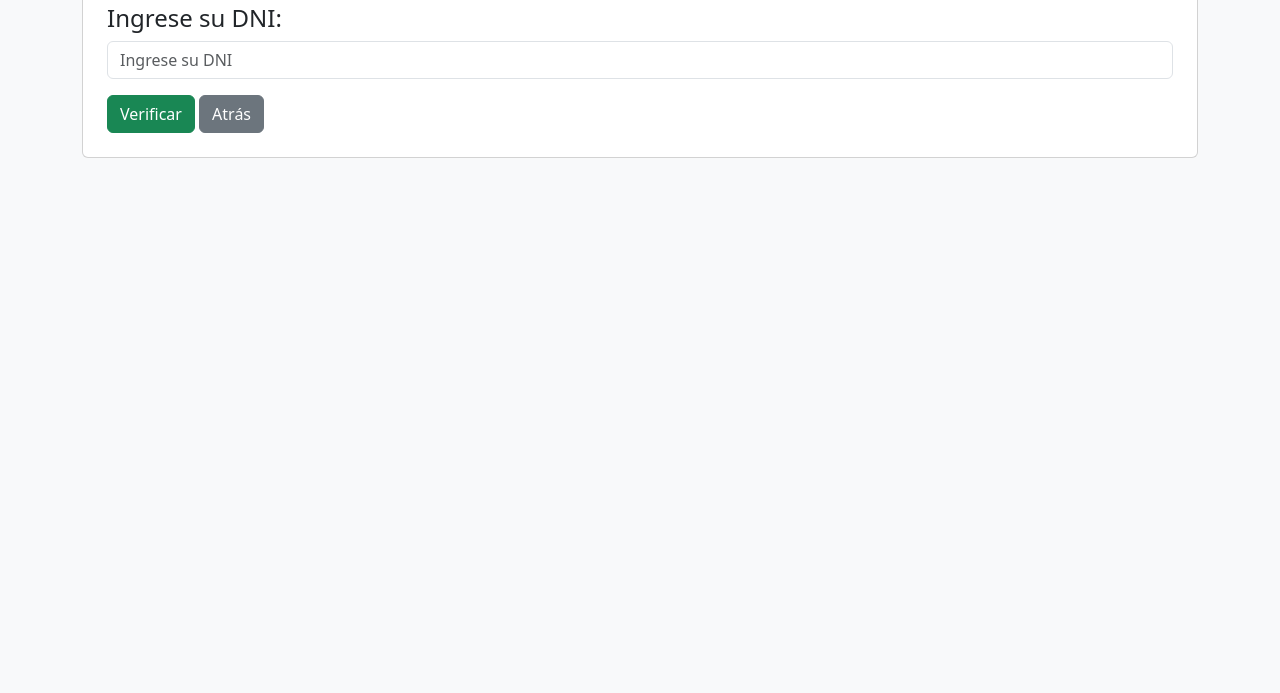
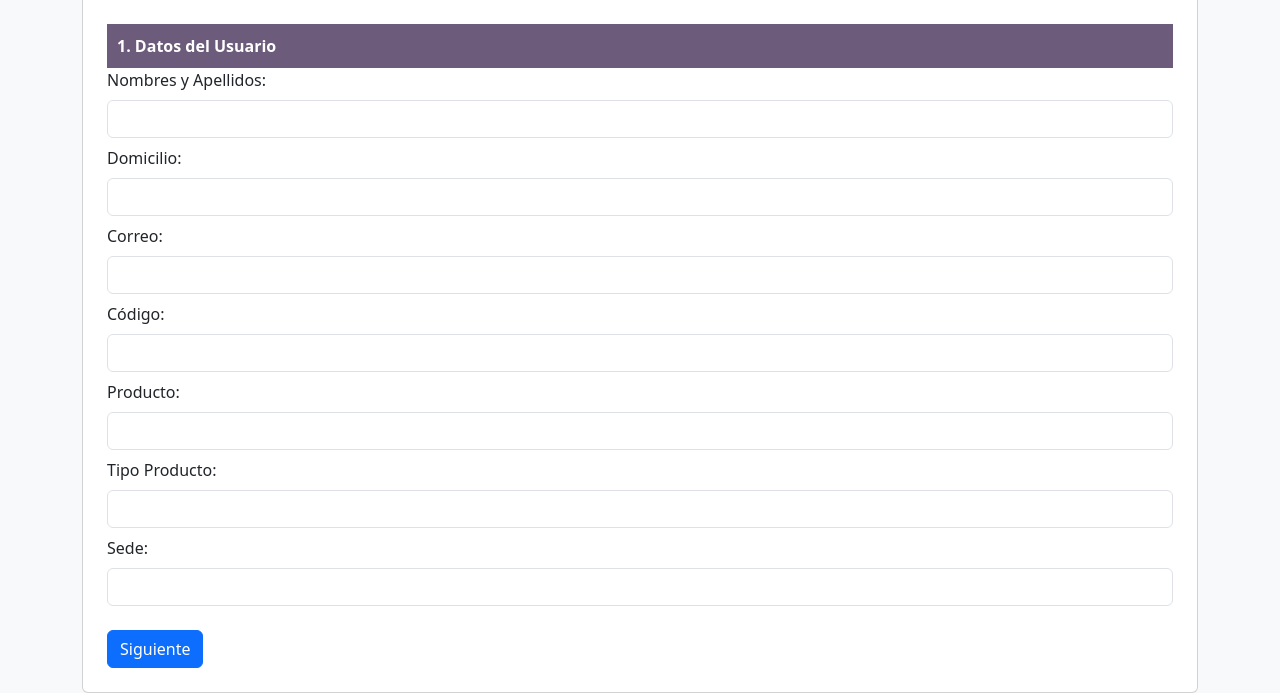
Before and after one commit to CarlosJavier81/Formulario, a plain HTML site: page index.html in a window 1280 px wide. Both pictures are taken after a click on the button "Continuar". Shown: the part 115-808 px from the top of the page. Drawn offline with nearby package versions, Linux system fonts and the light colour scheme.

Commit message:
Update index.html

```diff
--- a/index.html
+++ b/index.html
@@ -36,28 +36,32 @@
                 <button class="btn btn-primary mt-3" onclick="nextStep()">Continuar</button>
             </div>
 
-            <!-- Paso 2: Ingreso de DNI para Alumnos -->
+            <!-- Paso 2: Ingreso de DNI solo para Alumnos -->
             <div class="step" id="step2">
                 <h4>Ingrese su DNI:</h4>
                 <input type="text" id="dniInput" class="form-control" placeholder="Ingrese su DNI">
                 <button class="btn btn-success mt-3" onclick="verifyDNI()">Verificar</button>
-                <button class="btn btn-secondary mt-3" onclick="prevStep(1)">Atrás</button>
+                <button class="btn btn-secondary mt-3" onclick="showStep(1)">Atrás</button>
                 <p id="dniError" class="text-danger mt-2" style="display: none;">DNI no encontrado.</p>
             </div>
 
-            <!-- Paso 3: Sección 1 - Datos del Usuario -->
+            <!-- Sección 1 - Datos del Usuario -->
             <div class="step" id="step3">
                 <div class="section-title">1. Datos del Usuario</div>
                 <form id="userForm">
-                    <div class="mb-2"><label class="form-label">Nombres y Apellidos:</label><input type="text" id="nombre" class="form-control" readonly></div>
-                    <div class="mb-2"><label class="form-label">Domicilio:</label><input type="text" id="domicilio" class="form-control" readonly></div>
-                    <div class="mb-2"><label class="form-label">Correo:</label><input type="text" id="correo" class="form-control" readonly></div>
-                    <div class="mb-2"><label class="form-label">Código:</label><input type="text" id="codigo" class="form-control" readonly></div>
-                    <div class="mb-2"><label class="form-label">Producto:</label><input type="text" id="producto" class="form-control" readonly></div>
-                    <div class="mb-2"><label class="form-label">Tipo Producto:</label><input type="text" id="tipoProducto" class="form-control" readonly></div>
-                    <div class="mb-2"><label class="form-label">Sede:</label><input type="text" id="sede" class="form-control" readonly></div>
+                    <div id="dniHijoContainer" class="mb-2" style="display: none;">
+                        <label class="form-label">DNI del Hijo(a) (Solo para Padres de Familia):</label>
+                        <input type="text" class="form-control">
+                    </div>
+                    <div class="mb-2"><label class="form-label">Nombres y Apellidos:</label><input type="text" id="nombre" class="form-control"></div>
+                    <div class="mb-2"><label class="form-label">Domicilio:</label><input type="text" id="domicilio" class="form-control"></div>
+                    <div class="mb-2"><label class="form-label">Correo:</label><input type="text" id="correo" class="form-control"></div>
+                    <div class="mb-2"><label class="form-label">Código:</label><input type="text" id="codigo" class="form-control"></div>
+                    <div class="mb-2"><label class="form-label">Producto:</label><input type="text" id="producto" class="form-control"></div>
+                    <div class="mb-2"><label class="form-label">Tipo Producto:</label><input type="text" id="tipoProducto" class="form-control"></div>
+                    <div class="mb-2"><label class="form-label">Sede:</label><input type="text" id="sede" class="form-control"></div>
                 </form>
-                <button class="btn btn-primary mt-3" onclick="nextStep()">Siguiente</button>
+                <button class="btn btn-primary mt-3" onclick="showStep(4)">Siguiente</button>
             </div>
 
             <!-- Sección 2 - Identificación del bien contratado -->
@@ -69,8 +73,7 @@
                     <div class="mb-2"><label class="form-label">Monto Reclamado:</label><input type="text" class="form-control"></div>
                     <div class="mb-2"><label class="form-label">Descripción / Asunto:</label><input type="text" class="form-control"></div>
                 </form>
-                <button class="btn btn-primary mt-3" onclick="nextStep()">Siguiente</button>
-                <button class="btn btn-secondary mt-3" onclick="prevStep(3)">Atrás</button>
+                <button class="btn btn-primary mt-3" onclick="showStep(5)">Siguiente</button>
             </div>
 
             <!-- Sección 3 - Detalle de Reclamo y Pedido -->
@@ -81,98 +84,29 @@
                     <div class="mb-2"><label class="form-label">Detalle:</label><textarea id="detalleReclamo" class="form-control" rows="3"></textarea></div>
                     <div class="mb-2"><label class="form-label">Pedido (Explicar de forma concreta lo que solicita):</label><textarea id="pedido" class="form-control" rows="3"></textarea></div>
                 </form>
-                <button class="btn btn-secondary mt-3" onclick="prevStep(4)">Atrás</button>
             </div>
 
         </div>
     </div>
 
     <script>
-        let alumnosDB = {
-            "41578300": {
-        "nombre": "ORIALIZ BELLIDO CHOCANO",
-        "domicilio": "JR.DANIEL HERNANDEZ 374 DPTO 502 SURCO",
-        "correo": "orializ.bellido@yahoo.com",
-        "codigo": "SV41578300",
-        "producto": "Curso excel",
-        "tipo": "Curso",
-        "sede": "Formación continua"
-    },
-    "73889810": {
-        "nombre": "Mabel Valverde chuquillanque",
-        "domicilio": "MZ.E LOTE E ASOC.VIV VILLA LOS OLIVOS - PUENTE PIEDRA",
-        "correo": "mabelvalverdech@gmail.com",
-        "codigo": "SV73889810",
-        "producto": "Power BI",
-        "tipo": "Curso",
-        "sede": "Formación continua"
-    },
-    "41028179": {
-        "nombre": "CESAR MARTIN MATAYOSHI MORITA",
-        "domicilio": "CALLE HUASCAR 459 URB. SANTA MARIA TRUJILLO  PERU",
-        "correo": "martin.matayoshi@gmail.com",
-        "codigo": "SV41028179",
-        "producto": "Markting digital",
-        "tipo": "Curso",
-        "sede": "Formación continua"
-    },
-    "47151426": {
-        "nombre": "Marly Sosa Cahuaza",
-        "domicilio": "Unidad vecinal de mirones challet 39LL",
-        "correo": "a.marlysosa@gmail.com",
-        "codigo": "a1514076",
-        "producto": "Marketing",
-        "tipo": "Carrera",
-        "sede": "Petit Thouars"
-    },
-    "47988392": {
-        "nombre": "Gabriela Villavicencio Zea",
-        "domicilio": "Urb. Las terrazas del Rosario C5 piso 5",
-        "correo": "glavilla2168@gmail.com",
-        "codigo": "IV47988392",
-        "producto": "Desarrollo de sistemas",
-        "tipo": "Curso",
-        "sede": "Sede Virtual"
-    },
-    "70834825": {
-        "nombre": "Valeria Nicole Astocondor Zafra",
-        "domicilio": "ASENT.H.CRUZ DE MOTUPE-SAN JUAN DE LURIGANCHO",
-        "correo": "valeria.astocondorz@gmail.com",
-        "codigo": "PT70834825",
-        "producto": "Administración de empresas",
-        "tipo": "Carrera",
-        "sede": "Petit Thouars"
-    },
-    "77287300": {
-        "nombre": "SALAGRAM SILA ARICA BARRIOS",
-        "domicilio": "CALLE PASCAL 250 SURQUILLO",
-        "correo": "hkijay@gmail.com",
-        "codigo": "PT77287300",
-        "producto": "Computación e informática",
-        "tipo": "Carrera",
-        "sede": "Petit Thouars"
-    },
-    "47569355": {
-        "nombre": "cristian angel quicaño contreras",
-        "domicilio": "PSJ.  ICA  101  AYACUCHO - HUAMANGA -SA JUAN BAUTISTA",
-        "correo": "cristiancontreras4755@gmail.com",
-        "codigo": "a1312903",
-        "producto": "Diseño de interiores",
-        "tipo": "Curso",
-        "sede": "Lima Norte"
-    }
-        };
+        function nextStep() {
+            let userType = document.getElementById("userType").value;
 
-        function nextStep() {
-            showStep(currentStep + 1);
-        }
-
-        function prevStep(step) {
-            showStep(step);
+            if (userType === "alumno") {
+                showStep(2); // Solo los alumnos ingresan DNI
+            } else {
+                document.getElementById("dniHijoContainer").style.display = (userType === "padre") ? "block" : "none";
+                showStep(3); // Todos los demás van directo a Datos del Usuario
+            }
         }
 
         function verifyDNI() {
             let dni = document.getElementById("dniInput").value;
+            let alumnosDB = {
+                "41578300": { "nombre": "ORIALIZ BELLIDO CHOCANO", "domicilio": "Surco", "correo": "orializ.bellido@yahoo.com", "codigo": "SV41578300", "producto": "Curso excel", "tipo": "Curso", "sede": "Formación continua" }
+            };
+
             if (alumnosDB[dni]) {
                 let data = alumnosDB[dni];
                 document.getElementById("nombre").value = data.nombre;
@@ -191,10 +125,7 @@
         function showStep(step) {
             document.querySelectorAll('.step').forEach(el => el.classList.remove('active'));
             document.getElementById('step' + step).classList.add('active');
-            currentStep = step;
         }
-
-        let currentStep = 1;
     </script>
 
 </body>
```
